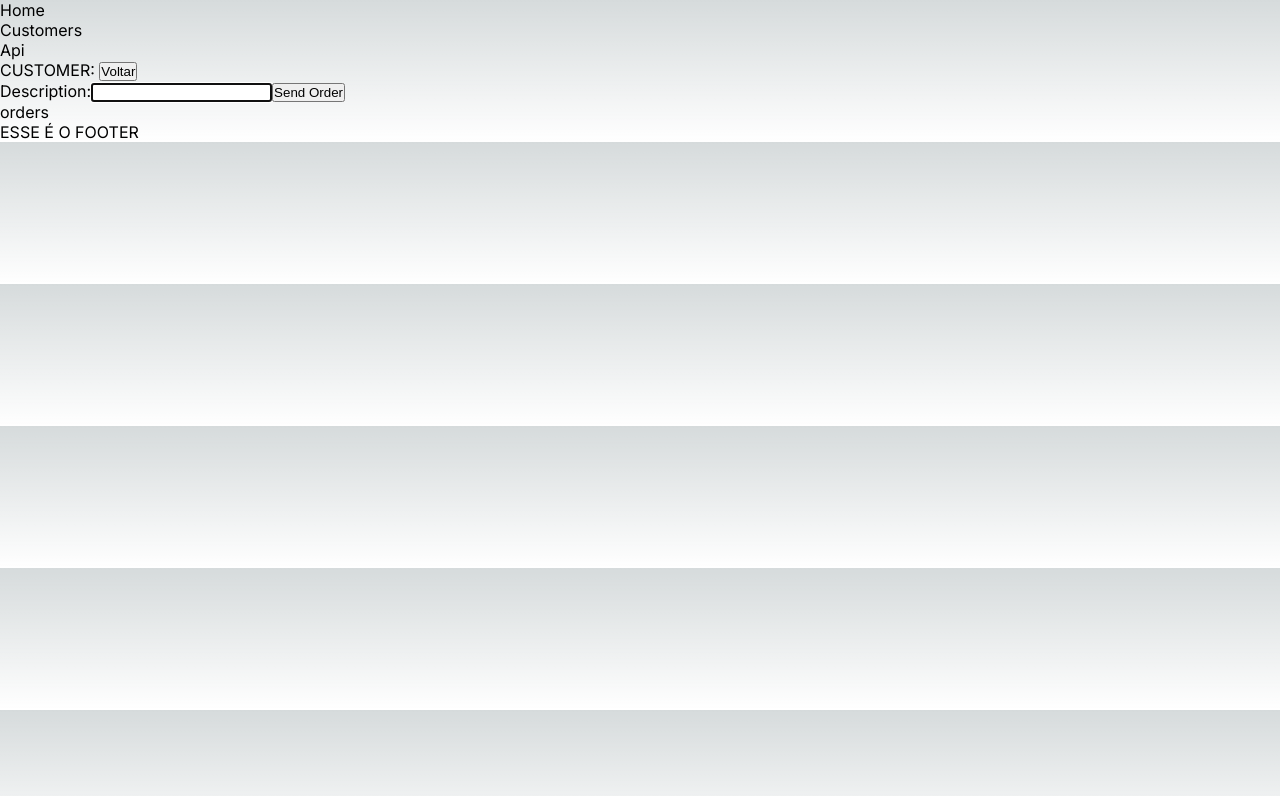
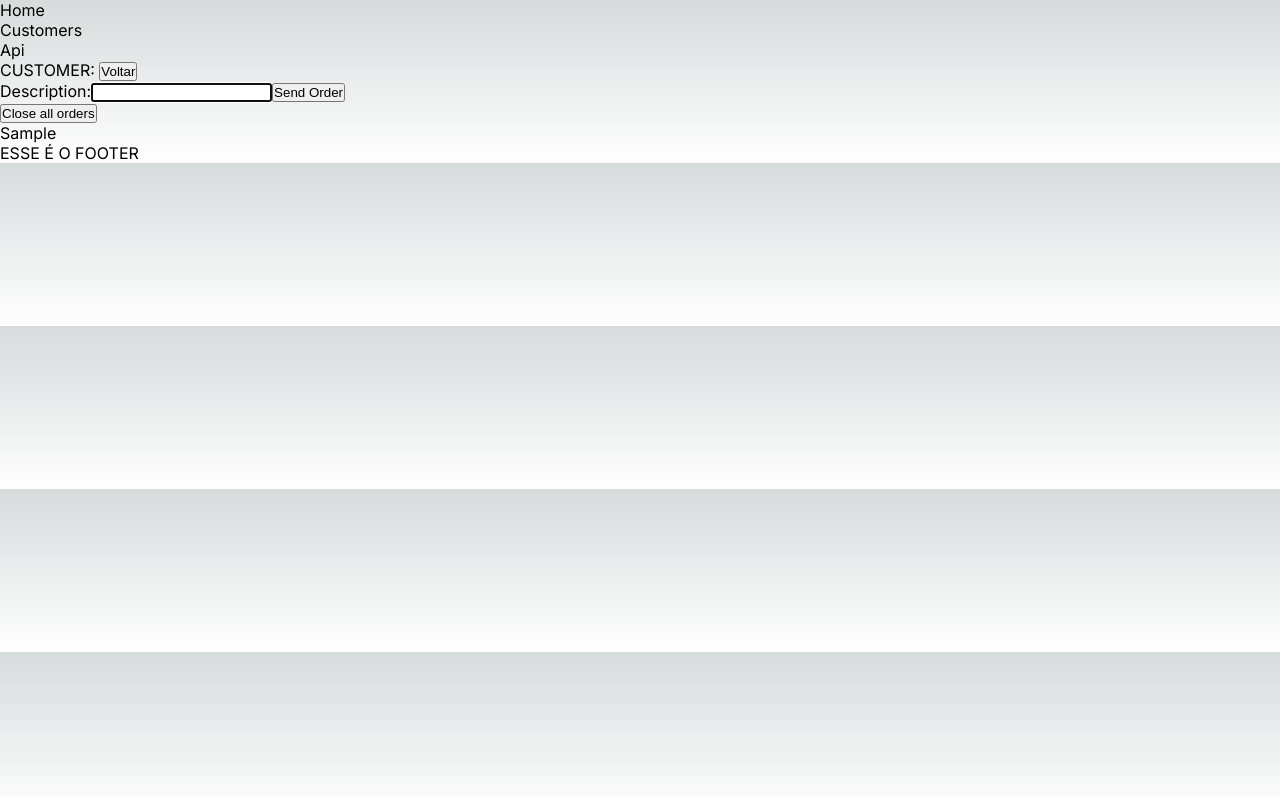
Before and after one commit to JoseAurivan/IliaTechTest, a Next.js app: page /customer/13b56b64-14df-4efa-8edf-567d80291c27 in a window 1280 px wide. Both pictures are taken after typing "Sample" into the empty fields and a click on the button "Send Order". Shown: the top 796 px of the page. Built offline with nearby package versions, Linux system fonts and the light colour scheme.

Commit message:
all orders are now listed on customer page

```diff
--- a/src/app/api/page.tsx
+++ b/src/app/api/page.tsx
@@ -57,13 +57,13 @@ export default function Api(){
             <div>
                 <form onSubmit={Filter}>
                     <label>Id:</label>
-                    <input type="number" min="0" max="100" value={filter} onChange={event => setFilter(event.target.value)} id="filter"/>
+                    <input placeholder="numbers from 0 to 100" type="number" min="0" max="100" value={filter} onChange={event => setFilter(event.target.value)} id="filter"/>
                     <label>UserId:</label>
-                    <input type="number" min="0" max="10" value={userIdFilter} onChange={event => setUserIdFilter(event.target.value)} id="filter"/>
+                    <input placeholder="numbers from 0 to 10 "type="number" min="0" max="10" value={userIdFilter} onChange={event => setUserIdFilter(event.target.value)} id="filter"/>
                     <label>Completed:</label>
                     <input type="radio" onClick={e => setIsChecked(!isChecked)} checked={isChecked} value="true" name="completed" onChange={event => setCompleted(event.target.value)} id="filter"/>
                     <label>Not Completed:</label>
-                    <input type="radio" onClick={e => setIsCheckedNotCompleted(!isCheckedNotCompleted)} checked={isCheckedNotCompleted} value="false" name="notcompleted" onChange={event => setCompleted(event.target.value)} id="filter"/>
+                    <input type="radio" onClick={e => setIsCheckedNotCompleted(!isCheckedNotCompleted)} checked={isCheckedNotCompleted} value="false" name="completed" onChange={event => setCompleted(event.target.value)} id="filter"/>
                     <button type="submit" >Search</button>
                 </form>
             </div>
--- a/src/app/customer/[id]/page.tsx
+++ b/src/app/customer/[id]/page.tsx
@@ -2,18 +2,22 @@
 import Link from '@/components/Link'
 import OrderList from '@/components/Order';
 import React, { useRef, useState } from 'react'
-import { useSelector } from "react-redux";
+import { useSelector, useDispatch } from "react-redux";
 import { getCurrentUser } from '@/store'
+import { Order } from '@/types/order';
+import { v4 as uuid } from 'uuid';
+import { AddOrder } from '@/store/reducers/order';
 
 export default function Customer({params}:{params:{id:string}}){
     const [description, setDescription] = useState('');
     const input = useRef<HTMLInputElement>(null);
+    const dispatch = useDispatch();
 
 
     function SendOrder(event : React.FormEvent<HTMLFormElement>){
         event.preventDefault();
-        console.log("ENVIOU PRO REDUX")
-        console.log(description);
+        const order : Order = {description: description, orderId: uuid(), customerId:params.id}
+        dispatch(AddOrder(order));
         setDescription('');
         if(input.current) input.current.focus();
     }
@@ -26,7 +30,7 @@ export default function Customer({params}:{params:{id:string}}){
             CUSTOMER: {customer?.name} <Link href='/customer'><button>Voltar</button></Link>
             <form onSubmit={SendOrder}>
                 <label>Description:</label>
-                <input ref={input} value={description} type="text" onChange={(event) => {setDescription(event.target.value)}}></input>
+                <input required ref={input} value={description} type="text" onChange={(event) => {setDescription(event.target.value)}}></input>
                 <button type="submit">Send Order</button>
             </form>
 
--- a/src/components/CloseNight/index.tsx
+++ b/src/components/CloseNight/index.tsx
@@ -1,4 +1,5 @@
 import { CleanCustomers } from "@/store/reducers/customer"
+import {CleanOrders} from "@/store/reducers/order"
 import { useDispatch } from "react-redux"
 
 
@@ -10,7 +11,10 @@ export default function CloseNight(){
 
     return(
         <div>
-            <button onClick={()=>dispatch(CleanCustomers())}>Close night</button>
+            <button onClick={()=>{
+                dispatch(CleanOrders());
+                dispatch(CleanCustomers());
+                }}>Close night</button>
         </div>
     )
 }
--- a/src/components/Order/index.tsx
+++ b/src/components/Order/index.tsx
@@ -1,5 +1,5 @@
 "use client"
-import { useSelector } from "react-redux";
+import { useSelector, useDispatch as dispatch } from "react-redux";
 import React, { useEffect } from 'react'
 import { RootState } from "@/store";
 import {selectOrderbyCustomerID} from '@/store'
@@ -9,7 +9,10 @@ export default function OrderList({id}:{id:string}){
 
     return(
         <div>
-            orders
+            <button disabled={orders.length === 0}>Close all orders</button>
+           <ul>
+            {orders?.map(order=> (<li key={order.orderId}>{order.description}</li>))}
+           </ul>
         </div>
     )
 
--- a/src/store/reducers/order.ts
+++ b/src/store/reducers/order.ts
@@ -12,6 +12,7 @@ const orderSlice = createSlice({
             return initialState
         },
         AddOrder:(state,{payload})=>{
+            console.log([...state,payload]);
             return [...state,{
                description: payload.description,
                customerId: payload.customerId,
```
